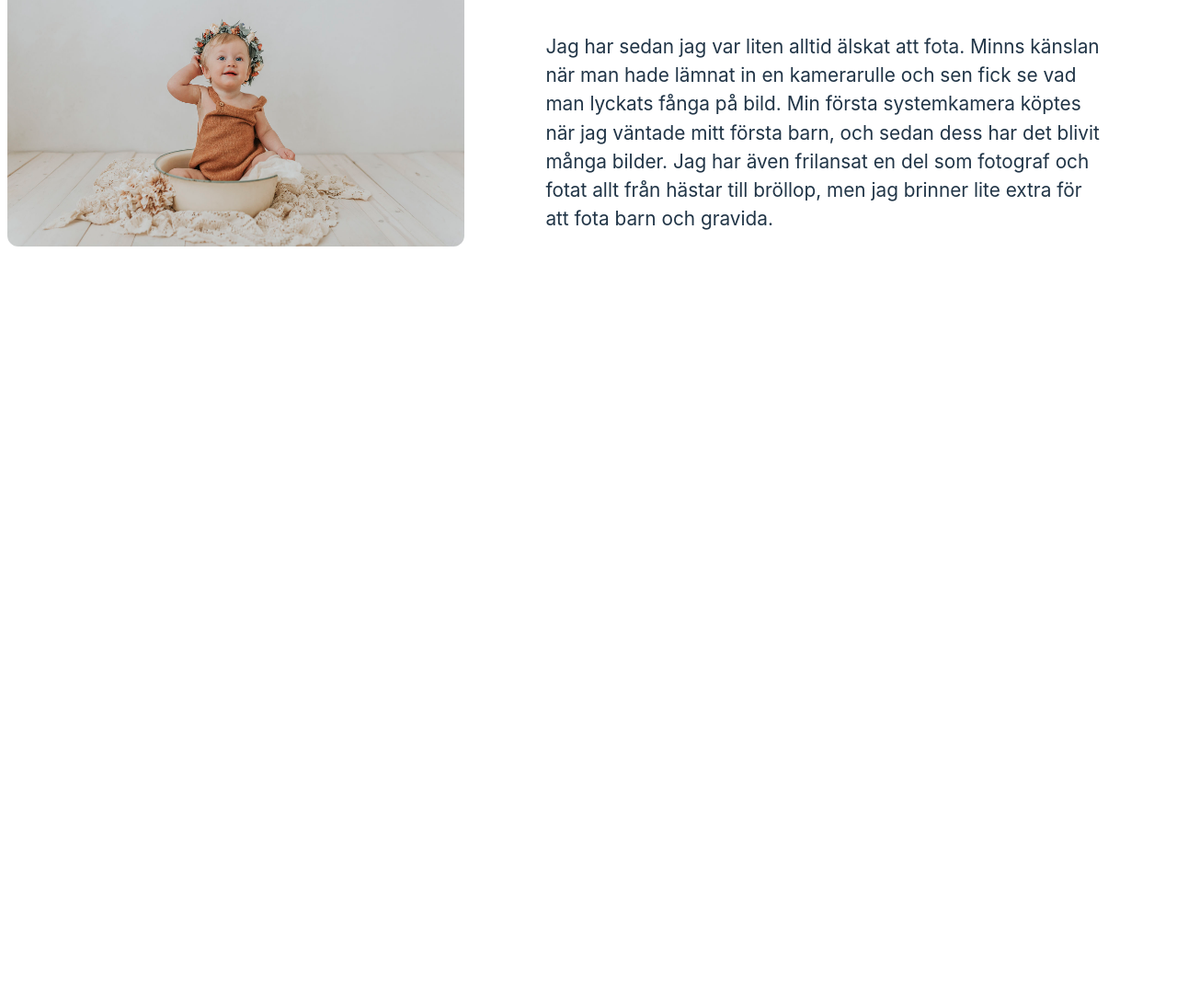
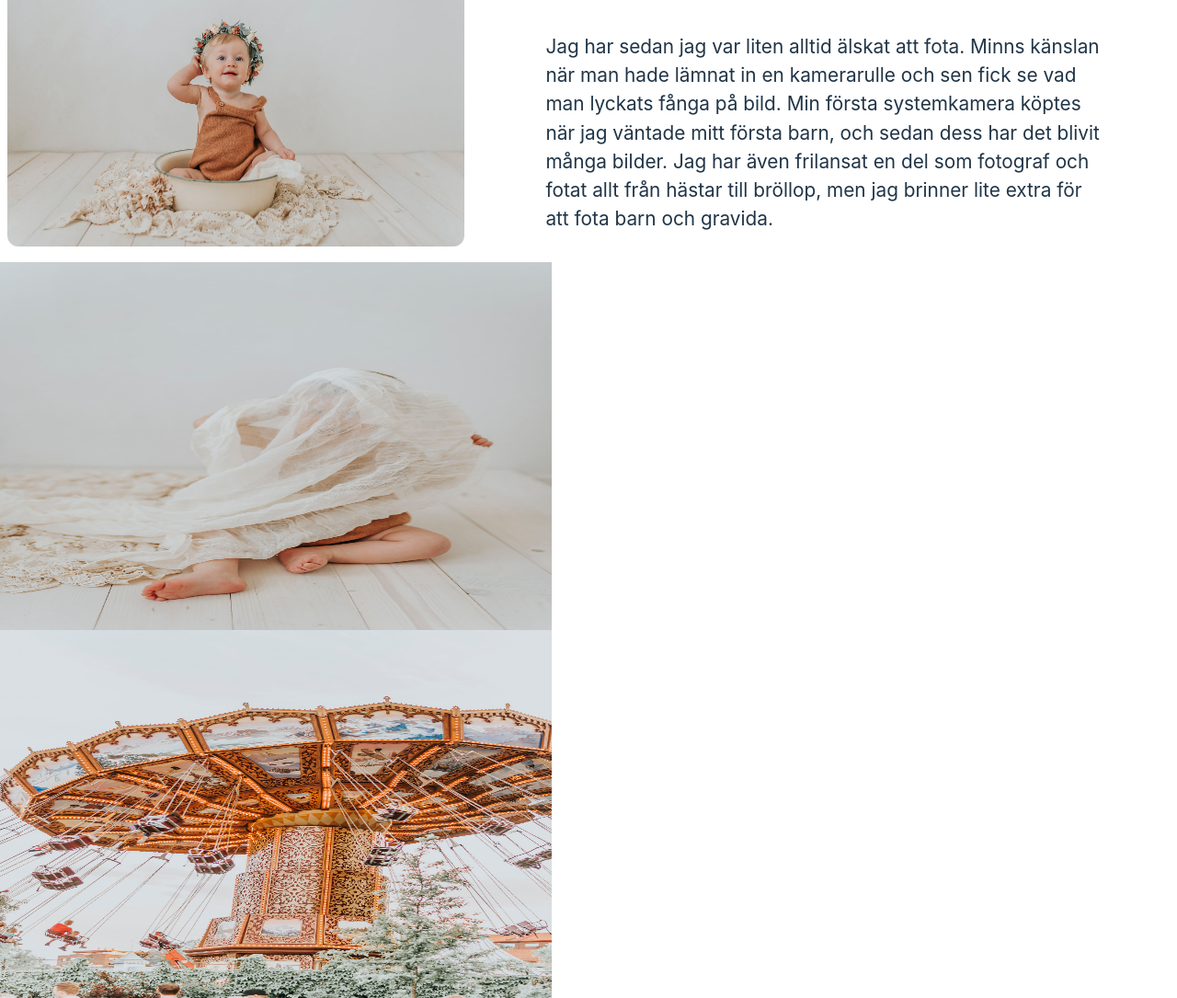
Before and after one commit to tittieth/min-hobby, a website built with Vite: page index.html in a window 1280 px wide. Shown: the part 453-1538 px from the top of the page at 92% size. Before the commit the page ends 800 px from the top, so only its background shows below. Built offline with nearby package versions, Linux system fonts and the light colour scheme.

Commit message:
html structuredone

```diff
--- a/index.html
+++ b/index.html
@@ -46,6 +46,12 @@
           <img class="flower-crown-img" src="/girl-with-flowercrown.jpg" alt="a little girl with a flower crown" width="600" height="400" loading="lazy">
         </div>
       </section>
+      <section>
+        <div class="img-container2">
+          <img class="pickaboo-img" src="/public/pick-a-boo.jpg" alt="a baby doing pickaboo" width="600" height="400" loading="lazy">
+          <img class="carrousel-img" src="/public/tivoli.jpg" alt="a carrousel" width="600" height="400" loading="lazy">
+        </div>
+      </section>
       <script type="module" src="/src/main.ts"></script>
     </main>
   </body>
--- a/src/style.scss
+++ b/src/style.scss
@@ -1,5 +1,6 @@
 @use "vendor/reset";
 @use "header";
+@use "pagetwo";
 
 :root {
   font-family: Inter, system-ui, Avenir, Helvetica, Arial, sans-serif;
```
Also changed, not shown: src/_pagetwo.scss (added).
